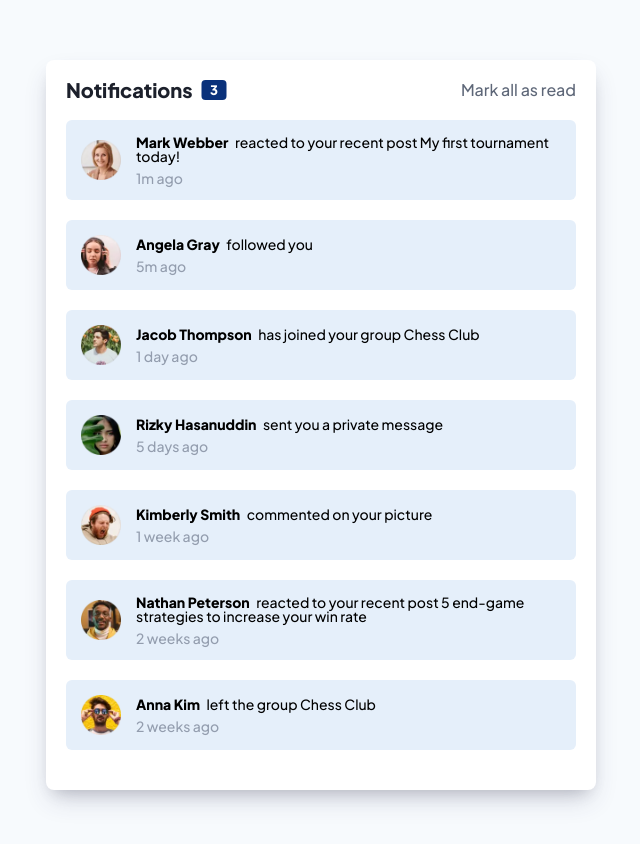
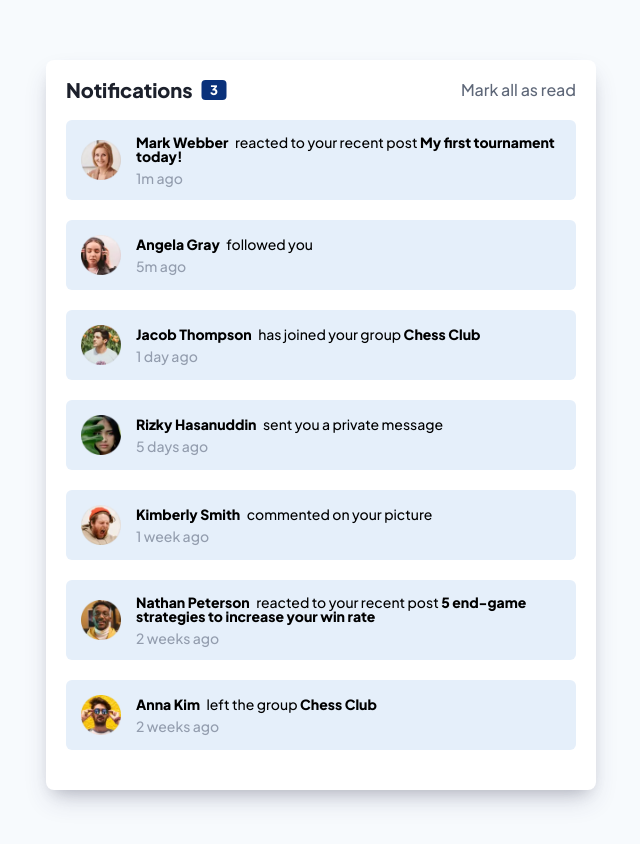
Before and after one commit to pperdana/frontend-mentor, a React (Vite) app in the folder notifications-page/: page / in a window 1280 px wide. Shown: the top 844 px of the page, without its empty margins (319-959 px from the left). Built offline with nearby package versions, Linux system fonts and the light colour scheme.

Commit message:
add group and post property in data.js

```diff
--- a/notifications-page/src/Person.jsx
+++ b/notifications-page/src/Person.jsx
@@ -1,12 +1,13 @@
-const Person = ({ name, status, id, posted, src, alt }) => {
+const Person = ({ post, group, name, status, id, sent, src, alt }) => {
   return (
     <div className="card">
       <img className="image" src={src} alt={alt} />
       <div className="info">
         <div className="desc">
-          <h2 className="name">{name}</h2> <p className="stats">{status}</p>
+          <h2 className="name">{name}</h2> <p className="stats">{status}</p>{" "}
+          <strong>{post || group}</strong>
         </div>
-        <div className="time">{posted}</div>
+        <div className="time">{sent}</div>
       </div>
     </div>
   );
--- a/notifications-page/src/data.js
+++ b/notifications-page/src/data.js
@@ -11,8 +11,9 @@ export const people = [
   {
     id: 1,
     name: "Mark Webber",
-    status: "reacted to your recent post My first tournament today!",
-    posted: "1m ago",
+    status: "reacted to your recent post ",
+    post: "My first tournament today!",
+    sent: "1m ago",
     src: image1,
     alt: "Image 1",
   },
@@ -20,15 +21,16 @@ export const people = [
     id: 2,
     name: "Angela Gray",
     status: "followed you",
-    posted: "5m ago",
+    sent: "5m ago",
     src: image2,
     alt: "Image 2",
   },
   {
     id: 3,
     name: "Jacob Thompson",
-    status: "has joined your group Chess Club",
-    posted: "1 day ago",
+    status: "has joined your group",
+    group: "Chess Club",
+    sent: "1 day ago",
     src: image3,
     alt: "Image 3",
   },
@@ -36,7 +38,7 @@ export const people = [
     id: 4,
     name: "Rizky Hasanuddin",
     status: "sent you a private message",
-    posted: "5 days ago",
+    sent: "5 days ago",
     src: image4,
     alt: "Image 4",
   },
@@ -44,24 +46,25 @@ export const people = [
     id: 5,
     name: "Kimberly Smith",
     status: "commented on your picture",
-    posted: "1 week ago",
+    sent: "1 week ago",
     src: image5,
     alt: "Image 5",
   },
   {
     id: 6,
     name: "Nathan Peterson",
-    status:
-      "reacted to your recent post 5 end-game strategies to increase your win rate",
-    posted: "2 weeks ago",
+    status: "reacted to your recent post",
+    post: "5 end-game strategies to increase your win rate",
+    sent: "2 weeks ago",
     src: image6,
     alt: "Image 6",
   },
   {
     id: 7,
     name: "Anna Kim",
-    status: "left the group Chess Club",
-    posted: "2 weeks ago",
+    status: "left the group",
+    group: "Chess Club",
+    sent: "2 weeks ago",
     src: image7,
     alt: "Image 7",
   },
```
